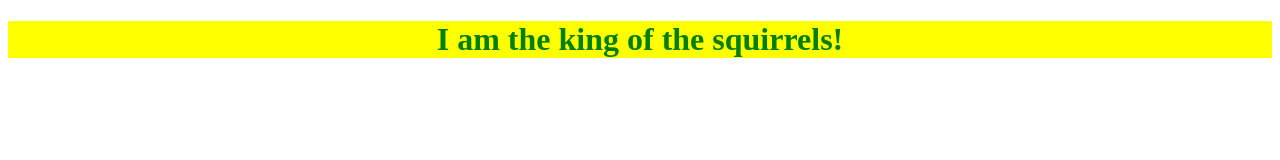
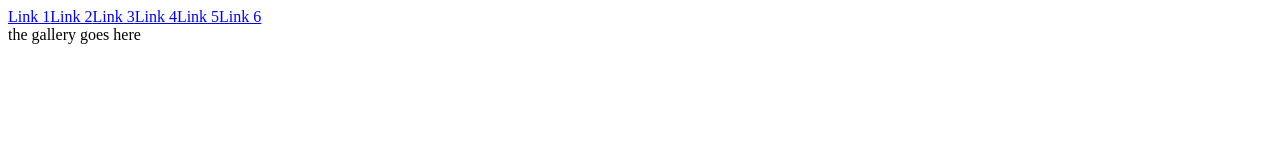
Before and after one commit to Plasnid/react-scss-npm-template, a React app: page / in a window 1280 px wide. Built offline with nearby package versions, Linux system fonts and the light colour scheme.

Commit message:
changed the rule for testing js, to also test for jsx.  added a nav and a body component

```diff
--- a/index.html
+++ b/index.html
@@ -8,7 +8,7 @@
   <link rel="stylesheet" href="dist/styles/main.css">
 </head>
 <body>
-  <div id="example"></div>
-  <script src="dist/scripts/main.js"></script>
+  <div id="root"></div>
+  <script src="dist/scripts/App.js"></script>
 </body>
 </html>
--- a/package.json
+++ b/package.json
@@ -22,6 +22,7 @@
     "react": "^16.0.0",
     "react-dom": "^16.0.0",
     "react-hot-loader": "^3.1.1",
+    "react-router": "^4.2.0",
     "sass-loader": "^6.0.6",
     "style-loader": "^0.19.0",
     "webpack": "^3.8.1",
--- /dev/null
+++ b/src/scripts/components/Gallery.js
@@ -0,0 +1,11 @@
+import React from 'react';
+
+class Gallery extends React.Component {
+  render(){
+    return (
+      <div>the gallery goes here</div>
+    );
+  }
+}
+
+export default Gallery;
--- /dev/null
+++ b/src/scripts/components/Header.js
@@ -0,0 +1,18 @@
+import React from 'react';
+
+class Header extends React.Component {
+  render(){
+    return (
+      <nav>
+        <a href="#">Link 1</a>
+        <a href="#">Link 2</a>
+        <a href="#">Link 3</a>
+        <a href="#">Link 4</a>
+        <a href="#">Link 5</a>
+        <a href="#">Link 6</a>
+      </nav>
+    );
+  }
+}
+
+export default Header;
--- /dev/null
+++ b/src/scripts/components/Main.js
@@ -0,0 +1,17 @@
+import React from 'react';
+
+import Header from './Header';
+import Gallery from './Gallery';
+
+class Main extends React.Component {
+  render(){
+    return(
+      <div id="main">
+        <Header />
+        <Gallery />
+      </div>
+    )
+  }
+}
+
+export default Main;
--- a/src/scripts/main.js
+++ /dev/null
@@ -1,5 +0,0 @@
-import React from 'react';
-import ReactDOM from 'react-dom';
-import style from '../styles/main.scss';
-
-ReactDOM.render(<h1 className="title">I am the king of the squirrels!</h1>, document.getElementById('example'));
--- a/webpack.config.js
+++ b/webpack.config.js
@@ -2,7 +2,7 @@ var ExtractTextPlugin = require('extract-text-webpack-plugin');
 
 module.exports = {
   entry: {
-    main: './src/scripts/main.js'
+    App: './src/scripts/App.js'
   },
   output: {
     filename: './dist/scripts/[name].js'
@@ -11,7 +11,8 @@ module.exports = {
   module: {
     loaders: [
       {
-        test: /\.js$/,
+        test: /\.(js|jsx)$/,
+        //test: /\.js$/,
         exclude: /(node_modules|bower_components)/,
         loader: 'babel-loader',
         query: {
```
Also changed, not shown: src/scripts/App.js (added, +8 -0 lines), dist/scripts/App.js (added), dist/scripts/main.js (deleted), dist/styles/main.css, 3 other files.
